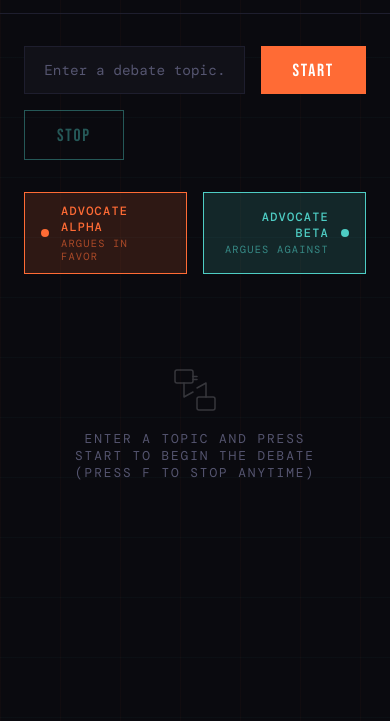
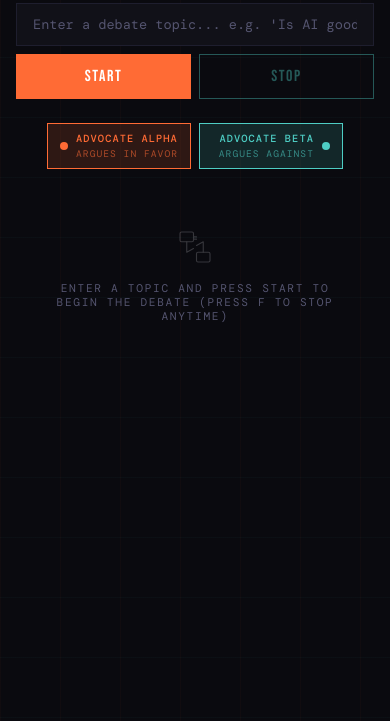
Before and after one commit to redeyessssss/ai-debate-arena, a website: page index.html in a window 390 px wide. Shown: the part 123-844 px from the top of the page. Drawn offline with nearby package versions, Linux system fonts and the light colour scheme; a web font is replaced by a local one.

Commit message:
Add mobile responsive design

```diff
--- a/index.html
+++ b/index.html
@@ -53,7 +53,7 @@ border-bottom: 1px solid var(--border);
 
 header h1 {
 font-family: 'Bebas Neue', sans-serif;
-font-size: clamp(3rem, 8vw, 6rem);
+font-size: clamp(2rem, 8vw, 6rem);
 letter-spacing: 0.1em;
 background: linear-gradient(135deg, var(--a-color), var(--b-color));
 -webkit-background-clip: text;
@@ -64,7 +64,7 @@ line-height: 1;
 
 header p {
 color: var(--muted);
-font-size: 0.75rem;
+font-size: clamp(0.65rem, 2vw, 0.75rem);
 letter-spacing: 0.2em;
 margin-top: 0.5rem;
 text-transform: uppercase;
@@ -74,10 +74,10 @@ text-transform: uppercase;
 position: relative;
 z-index: 1;
 max-width: 760px;
-margin: 2rem auto;
-padding: 0 1.5rem;
+margin: 1.5rem auto;
+padding: 0 1rem;
 display: flex;
-gap: 1rem;
+gap: 0.75rem;
 flex-wrap: wrap;
 }
 
@@ -92,6 +92,20 @@ font-size: 0.9rem;
 padding: 0.85rem 1.2rem;
 outline: none;
 transition: border-color 0.2s;
+}
+
+@media (max-width: 640px) {
+.setup-panel {
+padding: 0 1rem;
+gap: 0.5rem;
+}
+
+.setup-panel input {
+width: 100%;
+min-width: 100%;
+font-size: 0.85rem;
+padding: 0.75rem 1rem;
+}
 }
 
 .setup-panel input:focus {
@@ -111,6 +125,15 @@ cursor: pointer;
 transition: all 0.2s;
 position: relative;
 overflow: hidden;
+}
+
+@media (max-width: 640px) {
+.btn {
+flex: 1;
+min-width: calc(50% - 0.25rem);
+font-size: 1rem;
+padding: 0.75rem 1.5rem;
+}
 }
 
 .btn-start {
@@ -140,10 +163,10 @@ position: relative;
 z-index: 1;
 max-width: 900px;
 margin: 0 auto 0.75rem;
-padding: 0 1.5rem;
+padding: 0 1rem;
 display: grid;
 grid-template-columns: 1fr 1fr;
-gap: 1rem;
+gap: 0.75rem;
 }
 
 .ai-label {
@@ -155,6 +178,27 @@ border: 1px solid;
 font-size: 0.75rem;
 letter-spacing: 0.1em;
 text-transform: uppercase;
+}
+
+@media (max-width: 640px) {
+.ai-labels {
+gap: 0.5rem;
+padding: 0 1rem;
+}
+
+.ai-label {
+padding: 0.5rem 0.75rem;
+font-size: 0.65rem;
+gap: 0.5rem;
+}
+
+.ai-label > div {
+font-size: 0.65rem;
+}
+
+.ai-label > div > div:last-child {
+font-size: 0.6rem !important;
+}
 }
 
 .ai-label.a { border-color: var(--a-color); background: var(--a-glow); color: var(--a-color); }
@@ -183,11 +227,17 @@ position: relative;
 z-index: 1;
 max-width: 900px;
 margin: 0 auto;
-padding: 0 1.5rem 3rem;
+padding: 0 1rem 3rem;
 flex: 1;
 display: flex;
 flex-direction: column;
 gap: 0;
+}
+
+@media (max-width: 640px) {
+.arena {
+padding: 0 1rem 2rem;
+}
 }
 
 .message {
@@ -224,6 +274,20 @@ font-size: 0.88rem;
 line-height: 1.65;
 border: 1px solid;
 position: relative;
+}
+
+@media (max-width: 640px) {
+.msg-bubble {
+max-width: 85%;
+padding: 0.85rem 1rem;
+font-size: 0.85rem;
+line-height: 1.6;
+}
+
+.msg-header {
+font-size: 0.6rem !important;
+padding: 0 0.75rem !important;
+}
 }
 
 .message.a .msg-bubble {
@@ -292,6 +356,18 @@ gap: 1rem;
 
 .empty-state svg { opacity: 0.2; }
 
+@media (max-width: 640px) {
+.empty-state {
+padding: 3rem 1.5rem;
+font-size: 0.7rem;
+}
+
+.empty-state svg {
+width: 36px;
+height: 36px;
+}
+}
+
 .round-badge {
 text-align: center;
 font-family: 'Bebas Neue', sans-serif;
@@ -330,7 +406,7 @@ position: relative;
 z-index: 1;
 max-width: 900px;
 margin: 0 auto 1rem;
-padding: 0 1.5rem;
+padding: 0 1rem;
 }
 
 .topic-tag {
@@ -341,6 +417,15 @@ padding: 0.4rem 1rem;
 font-size: 0.75rem;
 letter-spacing: 0.1em;
 color: var(--accent);
+}
+
+@media (max-width: 640px) {
+.topic-tag {
+padding: 0.35rem 0.75rem;
+font-size: 0.7rem;
+display: block;
+text-align: center;
+}
 }
 
 .topic-tag span { color: var(--muted); margin-right: 0.5rem; }
```
